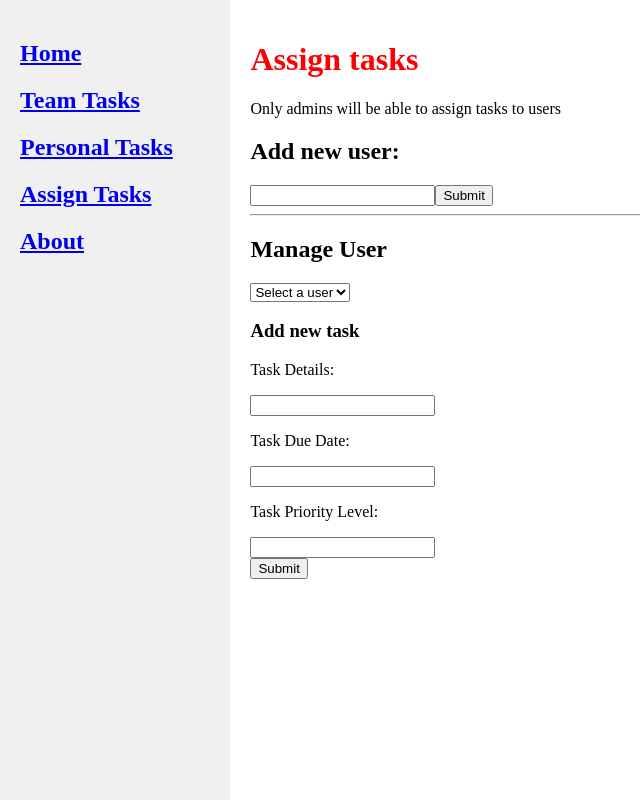
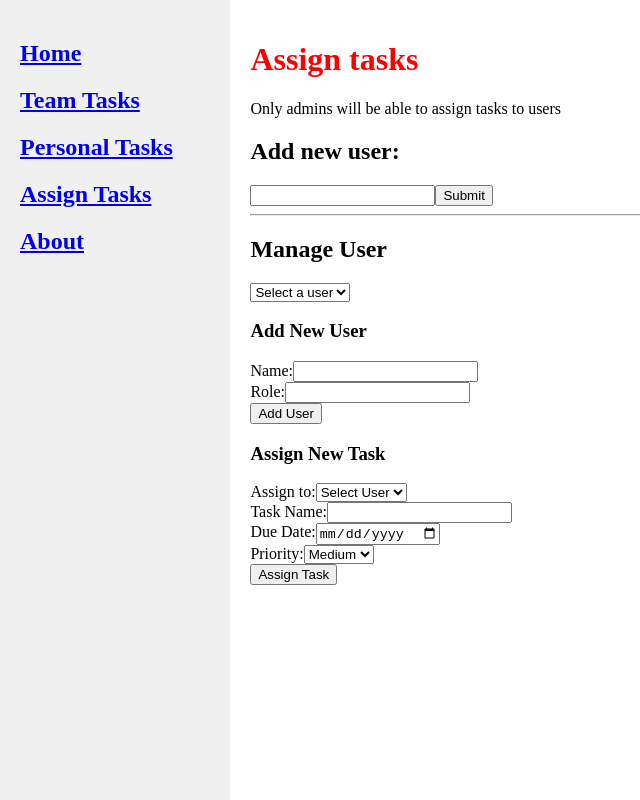
Before and after one commit to Krrithik/TaskManagerApp-React, a React (Vite) app: page /assignTasks in a window 1280 px wide. Shown: the whole page, without its empty margins (0-640 px from the left). Built offline with nearby package versions, Linux system fonts and the light colour scheme.

Commit message:
made the assignpage on a whole work fully

```diff
--- a/src/components/AssignTask.jsx
+++ b/src/components/AssignTask.jsx
@@ -2,96 +2,187 @@ import { useEffect, useState } from "react";
 import { setItem, getItem } from "../utils/StorageFunctions";
 
 export default function AssignTask() {
-  const [tasks, setTasks] = useState(
-    () =>  { return getItem("tasks") || [];}
-  );
+  const [users, setUsers] = useState(() => getItem("users") || []);
+  const [tasks, setTasks] = useState(() => getItem("tasks") || []);
 
   const [newTaskData, setNewTaskData] = useState({
-    task: "",
-    dueDate: "",
-    priority: "",
+    name: "",
+    role: "",
+    task: {
+      taskName: "",
+      dueDate: "",
+      priority: "medium",
+      status: "assigned"
+    }
   });
 
-	useEffect(() => {
+  useEffect(() => {
     setItem("tasks", tasks);
-  }, [tasks]);
+    setItem("users", users);
+  }, [tasks, users]);
 
-	function handleTaskSubmit(e) {
+  function handleUserSubmit(e){
     e.preventDefault();
-    {
-      /* Currently going to the log, will need to change this to be saved into some form of storage*/
-    }
-  /*   console.log("Task data submitted: ", newTaskData); */
+    if (!newTaskData.name) return;
 
-  let newTask = createNewTask(newTaskData);
-  setTasks((prevTasks) => [...prevTasks, newTask]);
+    setUsers(prevUsers => [
+      ...prevUsers,
+      {
+        name: newTaskData.name,
+        role: newTaskData.role,
+        tasks: []
+      }
+    ]);
 
-  setNewTaskData({
-    task: "",
-    dueDate: "",
-    priority: "",
-  })
-
-  console.log(tasks);
-
-  /*  const formData = new FormData(event.target);
-    const payload = Object.fromEntries(formData);
+    setNewTaskData(prev => ({
+      ...prev,
+      name: "",
+      role: ""
+    }));
+  };
 
 
-    setNewTaskData({
-      task: "",
-      dueDate: "",
-      priority: "",
-    })
+  function handleTaskSubmit(e){
+    e.preventDefault();
+    if (!newTaskData.task.taskName || !newTaskData.name) return;
 
-  console.log(payload); */
+    const newTask = {
+      ...newTaskData.task,
+      assignedTo: newTaskData.name
+    };
 
+    setTasks(prevTasks => [...prevTasks, newTask]);
+
+    // Update user's task list
+    setUsers(prevUsers =>
+      prevUsers.map(user =>
+        user.name === newTaskData.name
+          ? { ...user, tasks: [...user.tasks, newTask] }
+          : user
+      )
+    );
+
+    setNewTaskData(prev => ({
+      ...prev,
+      task: {
+        taskName: "",
+        dueDate: "",
+        priority: "medium",
+        status: "assigned"
+      }
+    }));
   };
 
-	function createNewTask(t){
+	/* function createNewTask(t){
     let newTask = {
         details: t.task,
         due: t.dueDate,
         priority: t.priority,
     }
     return newTask;
-  }
+  } */
 
 	return (
-		<>
-      <div>
-        <h3>Add new task</h3>
-        <form onSubmit={handleTaskSubmit}>
-          <label>
-            <p>Task Details:</p>
+    <div className="assign-task-container">
+      {/* Add User Form */}
+      <div className="user-form-section">
+        <h3>Add New User</h3>
+        <form onSubmit={handleUserSubmit}>
+          <div className="form-group">
+            <label>Name:</label>
             <input
               type="text"
-              name="task"
-              value={newTaskData.task}
-              onChange={(e) => setNewTaskData({...newTaskData, task: e.target.value})}
+              value={newTaskData.name}
+              onChange={(e) => setNewTaskData(prev => ({
+                ...prev,
+                name: e.target.value
+              }))}
+              required
             />
-          </label>
-          <label>
-            <p>Task Due Date:</p>
+          </div>
+          <div className="form-group">
+            <label>Role:</label>
             <input
               type="text"
-              name="dueDate"
-              value={newTaskData.dueDate}
-              onChange={(e) => setNewTaskData({...newTaskData, dueDate: e.target.value})}
+              value={newTaskData.role}
+              onChange={(e) => setNewTaskData(prev => ({
+                ...prev,
+                role: e.target.value
+              }))}
+              required
             />
-          </label>
-          <label>
-            <p>Task Priority Level:</p>
+          </div>
+          <button type="submit">Add User</button>
+        </form>
+      </div>
+
+      {/* Assign Task Form */}
+      <div className="task-form-section">
+        <h3>Assign New Task</h3>
+        <form onSubmit={handleTaskSubmit}>
+          <div className="form-group">
+            <label>Assign to:</label>
+            <select
+              value={newTaskData.name}
+              onChange={(e) => setNewTaskData(prev => ({
+                ...prev,
+                name: e.target.value
+              }))}
+              required
+            >
+              <option value="">Select User</option>
+              {users.map(user => (
+                <option key={user.name} value={user.name}>
+                  {user.name} ({user.role})
+                </option>
+              ))}
+            </select>
+          </div>
+
+          <div className="form-group">
+            <label>Task Name:</label>
             <input
               type="text"
-              name="priority"
-              value={newTaskData.priority}
-              onChange={(e) => setNewTaskData({...newTaskData, priority: e.target.value})}
+              value={newTaskData.task.taskName}
+              onChange={(e) => setNewTaskData(prev => ({
+                ...prev,
+                task: { ...prev.task, taskName: e.target.value }
+              }))}
+              required
             />
-          </label>
-					<div><button type="submit">Submit</button></div>
+          </div>
+
+          <div className="form-group">
+            <label>Due Date:</label>
+            <input
+              type="date"
+              value={newTaskData.task.dueDate}
+              onChange={(e) => setNewTaskData(prev => ({
+                ...prev,
+                task: { ...prev.task, dueDate: e.target.value }
+              }))}
+              required
+            />
+          </div>
+
+          <div className="form-group">
+            <label>Priority:</label>
+            <select
+              value={newTaskData.task.priority}
+              onChange={(e) => setNewTaskData(prev => ({
+                ...prev,
+                task: { ...prev.task, priority: e.target.value }
+              }))}
+            >
+              <option value="low">Low</option>
+              <option value="medium">Medium</option>
+              <option value="high">High</option>
+            </select>
+          </div>
+
+          <button type="submit">Assign Task</button>
         </form>
       </div>
-    </>
-	);
+    </div>
+  );
 }
--- a/src/utils/StorageFunctions.js
+++ b/src/utils/StorageFunctions.js
@@ -10,7 +10,7 @@ export function setItem(key,value) {
 export function getItem(key) {
     try{
         const item = window.localStorage.getItem(key);
-        return item ? JSON.parse(item) : undefined;
+        return item ? JSON.parse(item) : null;
     }catch(error){
         console.log(error);
     }
```
